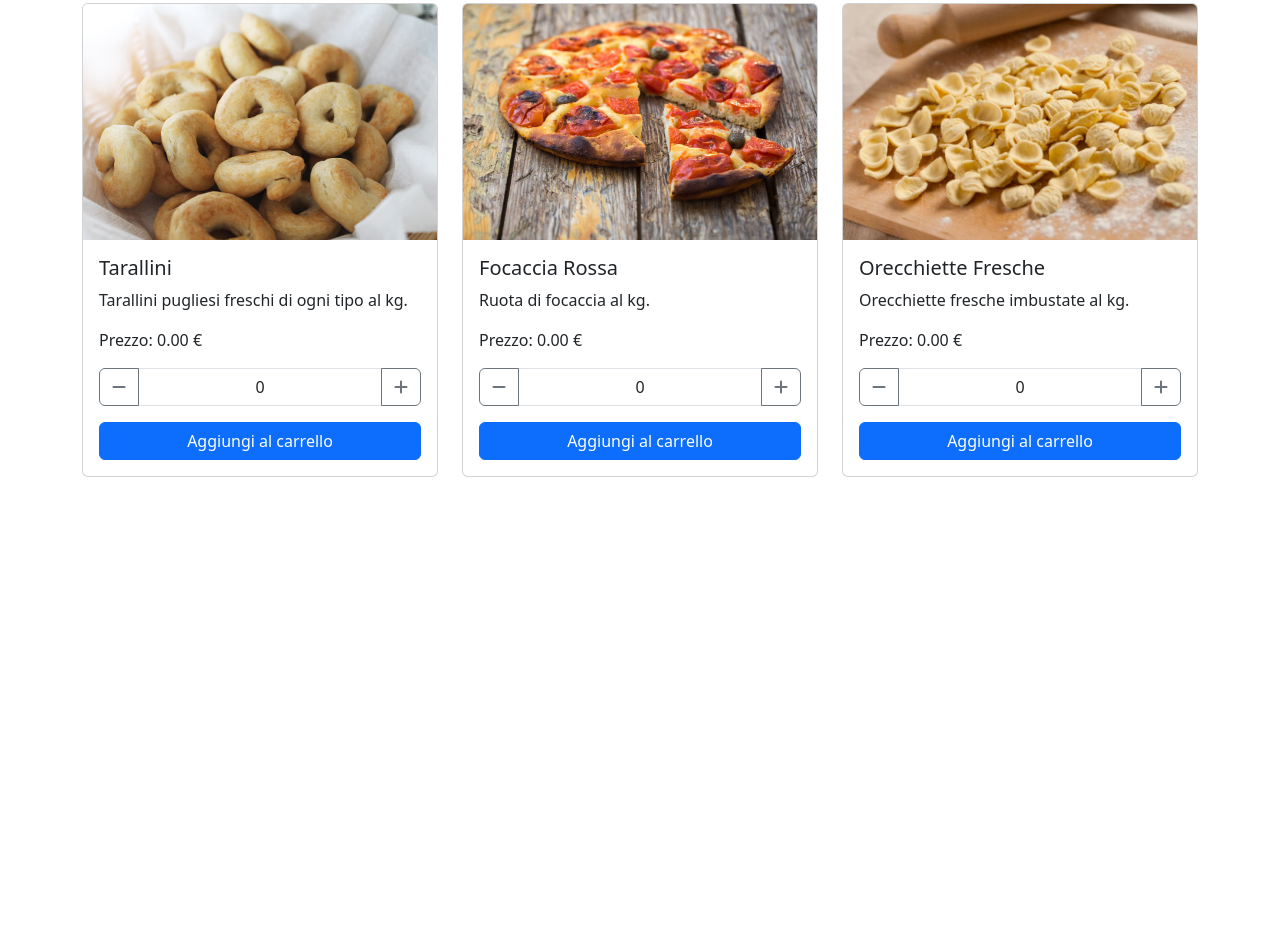
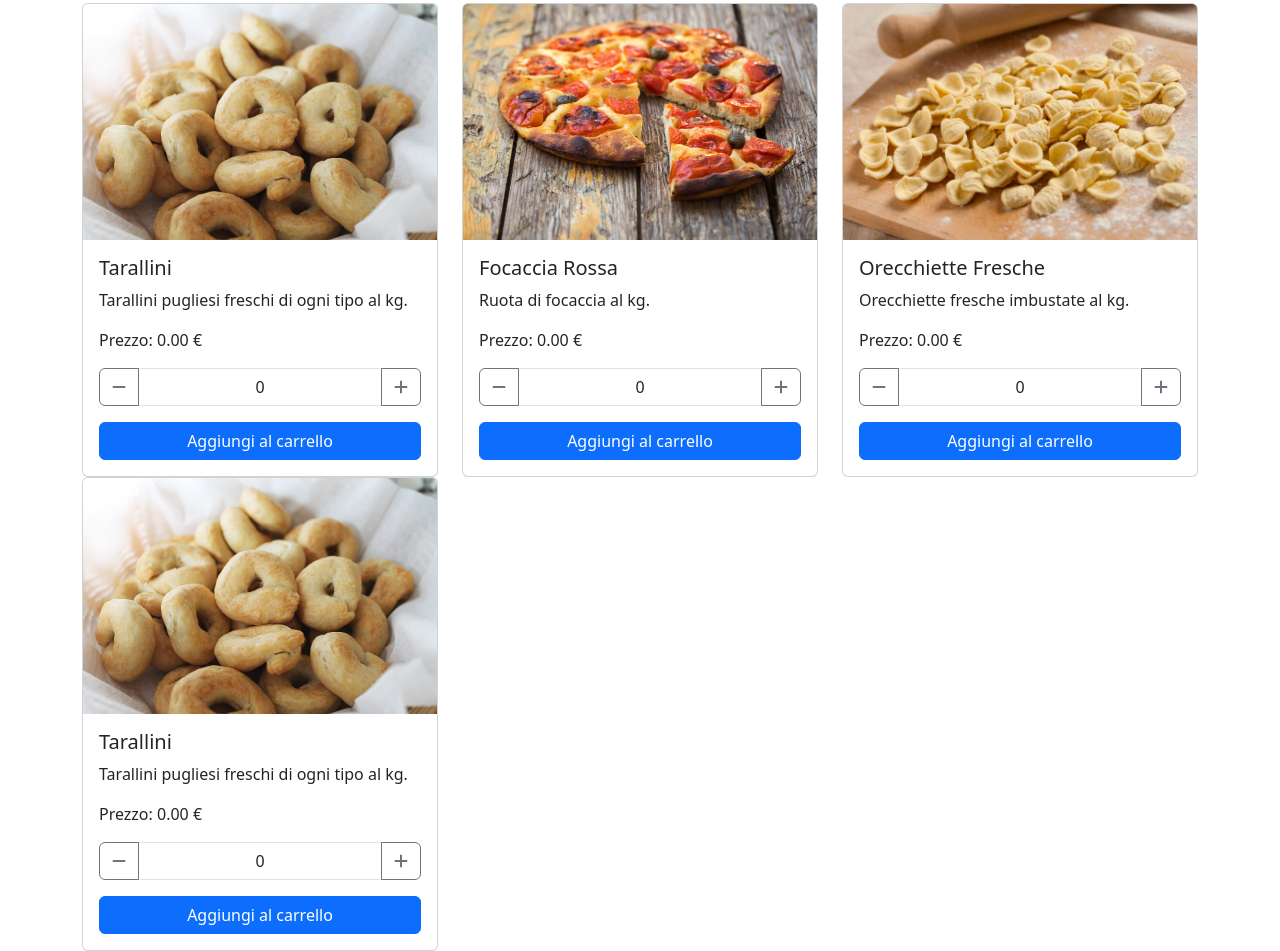
Before and after one commit to GabrielSaltarelli/informatica-problema, a website: page prodotti.html in a window 1280 px wide. Shown: the part 994-1945 px from the top of the page. Before the commit the page ends 1471 px from the top, so only its background shows below. Drawn offline with nearby package versions, Linux system fonts and the light colour scheme.

Commit message:
Update prodotti.html

```diff
--- a/prodotti.html
+++ b/prodotti.html
@@ -114,6 +114,28 @@
                     </div>
                 </div>
             </div>
+            <div class="col-md-4">
+                <div class="card">
+                    <img src="IMG_0698.jpeg" class="card-img-top" alt="Tarallini">
+                    <div class="card-body">
+                        <h5 class="card-title">Tarallini</h5>
+                        <p class="card-text">Tarallini pugliesi freschi di ogni tipo al kg.</p>
+                        <p class="card-text">Prezzo: <span id="prezzoTarallini">0.00</span> €</p>
+                        <div class="input-group mb-3">
+                            <button class="btn btn-outline-secondary" type="button" onclick="decrease('quantityInput1', 'prezzoTarallini', 5)">
+                              <i class="fas fa-minus"></i>
+                            </button>
+                            <input type="text" class="form-control text-center" value="0" id="quantityInput1" readonly>
+                            <button class="btn btn-outline-secondary" type="button" onclick="increase('quantityInput1', 'prezzoTarallini', 5)">
+                              <i class="fas fa-plus"></i>
+                            </button>
+                        </div>
+                        <div class="d-grid gap-2">
+                            <button class="btn btn-primary" onclick="addToCart('Tarallini', 'quantityInput1', 'prezzoTarallini')">Aggiungi al carrello</button>
+                        </div>
+                    </div>
+                </div>
+            </div>
         </div>
     </div>
 
```
